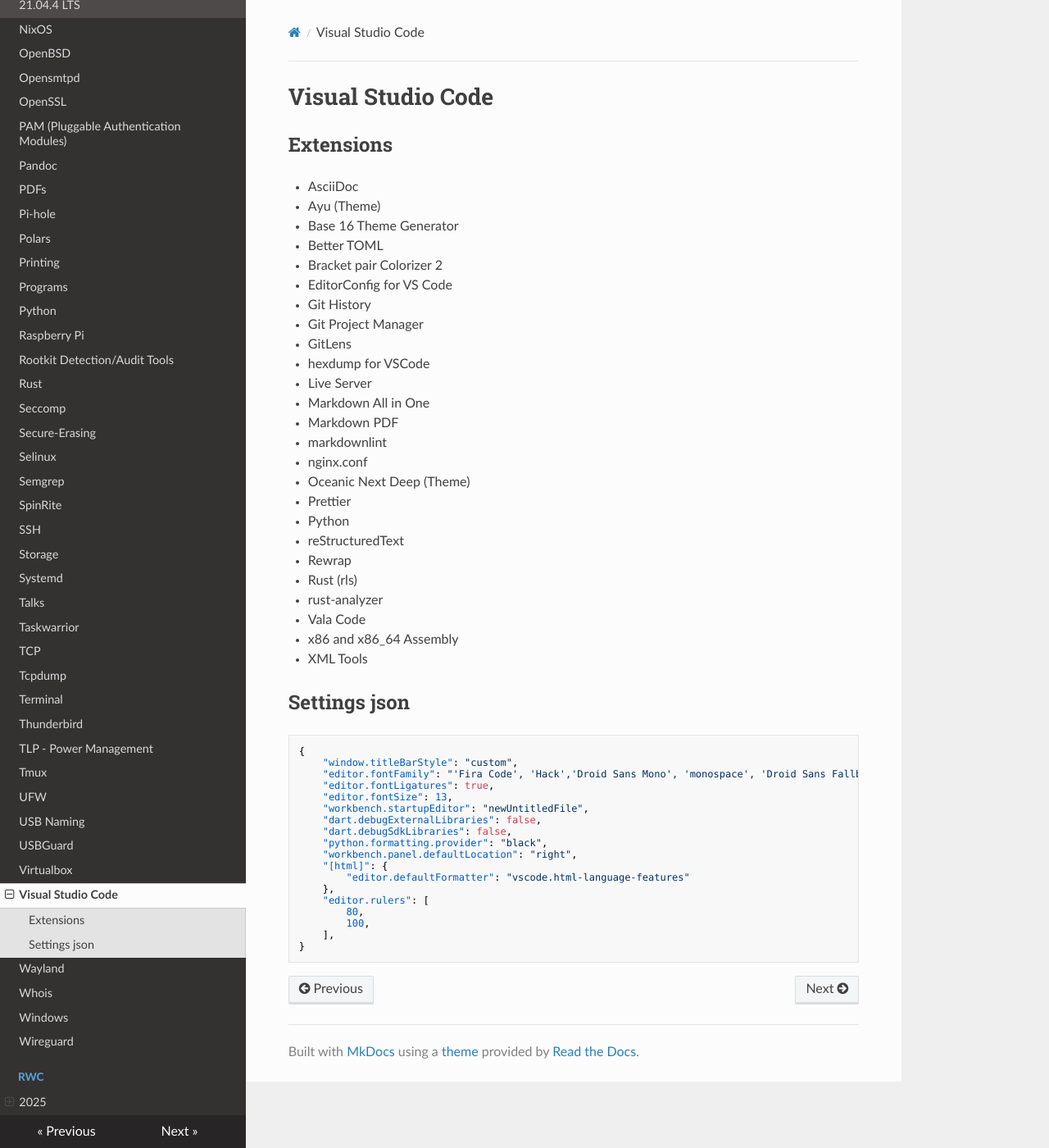
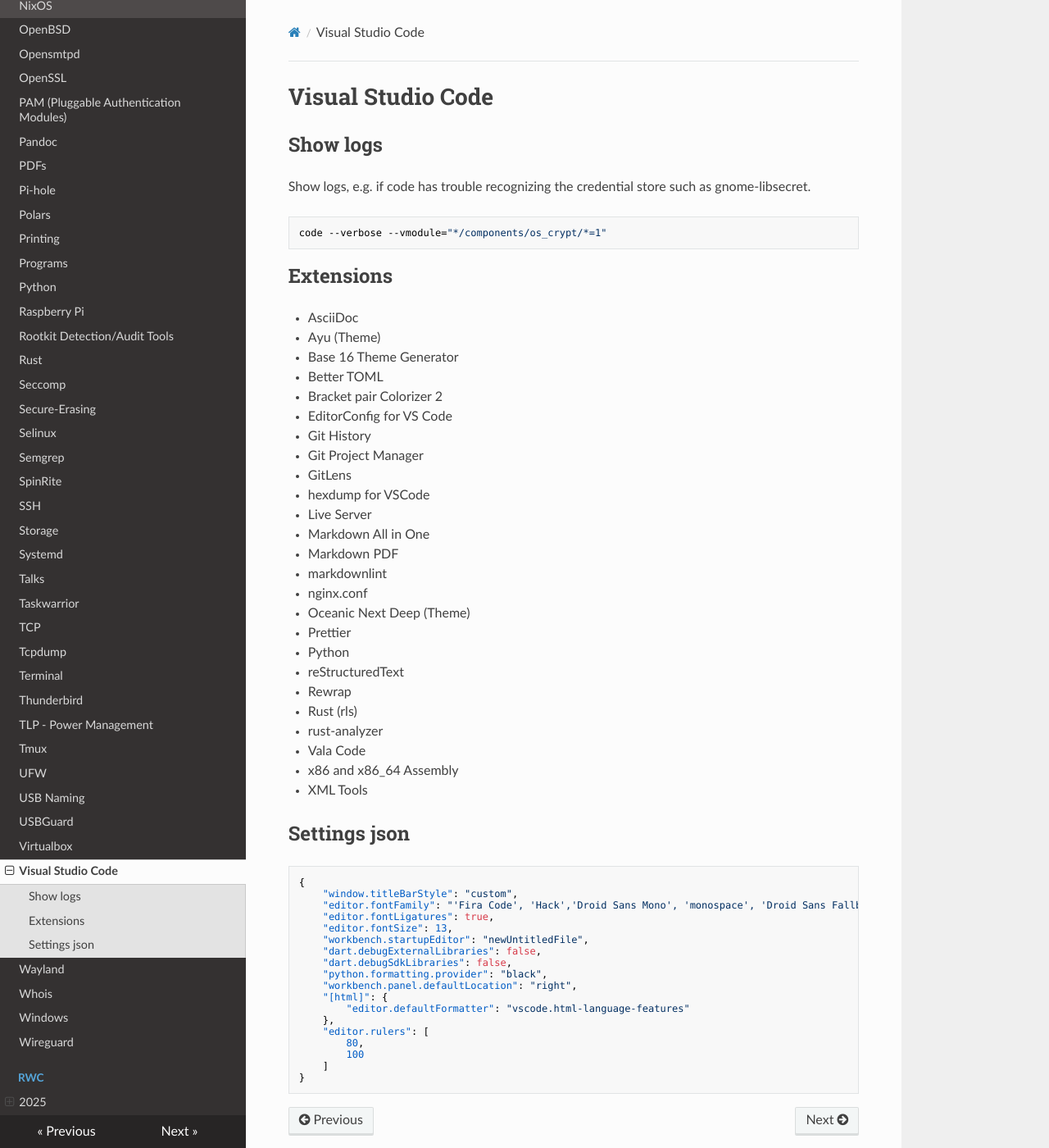
Before and after one commit to Maaxxs/wiki, an MkDocs documentation site: the page built from docs/vscode.md, in a window 1280 px wide and 1400 px high. Shown: the whole window at 82% size. Built offline with MkDocs 1.6.1, drawn with Linux system fonts in a browser that asks for light colours; nearby versions of some CDN libraries; some of the changed text lies outside the part shown.

Commit message:
code: add cmd to enable verbose logging

````diff
--- a/docs/vscode.md
+++ b/docs/vscode.md
@@ -1,13 +1,12 @@
----
-title: "Visual Studio Code"
-date:
-tags: ["wiki"]
-ShowLastUpdated: false
-toc: true
-draft: false
----
+# Visual Studio Code
 
-# Visual Studio Code
+## Show logs
+
+Show logs, e.g. if code has trouble recognizing the credential store such as gnome-libsecret.
+
+```sh
+code --verbose --vmodule="*/components/os_crypt/*=1"
+```
 
 ## Extensions
 
@@ -56,7 +55,7 @@ draft: false
     },
     "editor.rulers": [
         80,
-        100,
-    ],
+        100
+    ]
 }
 ```
````
